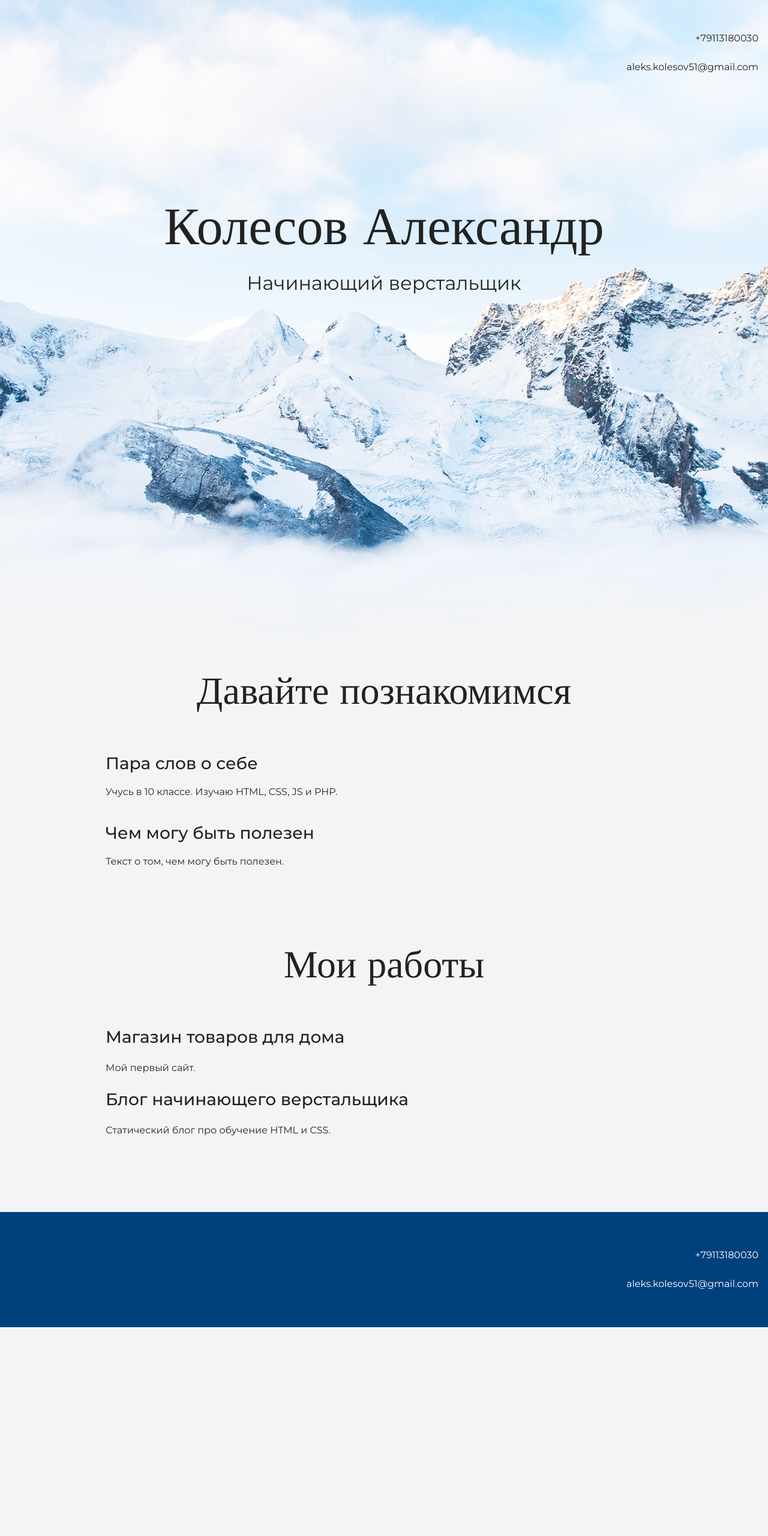
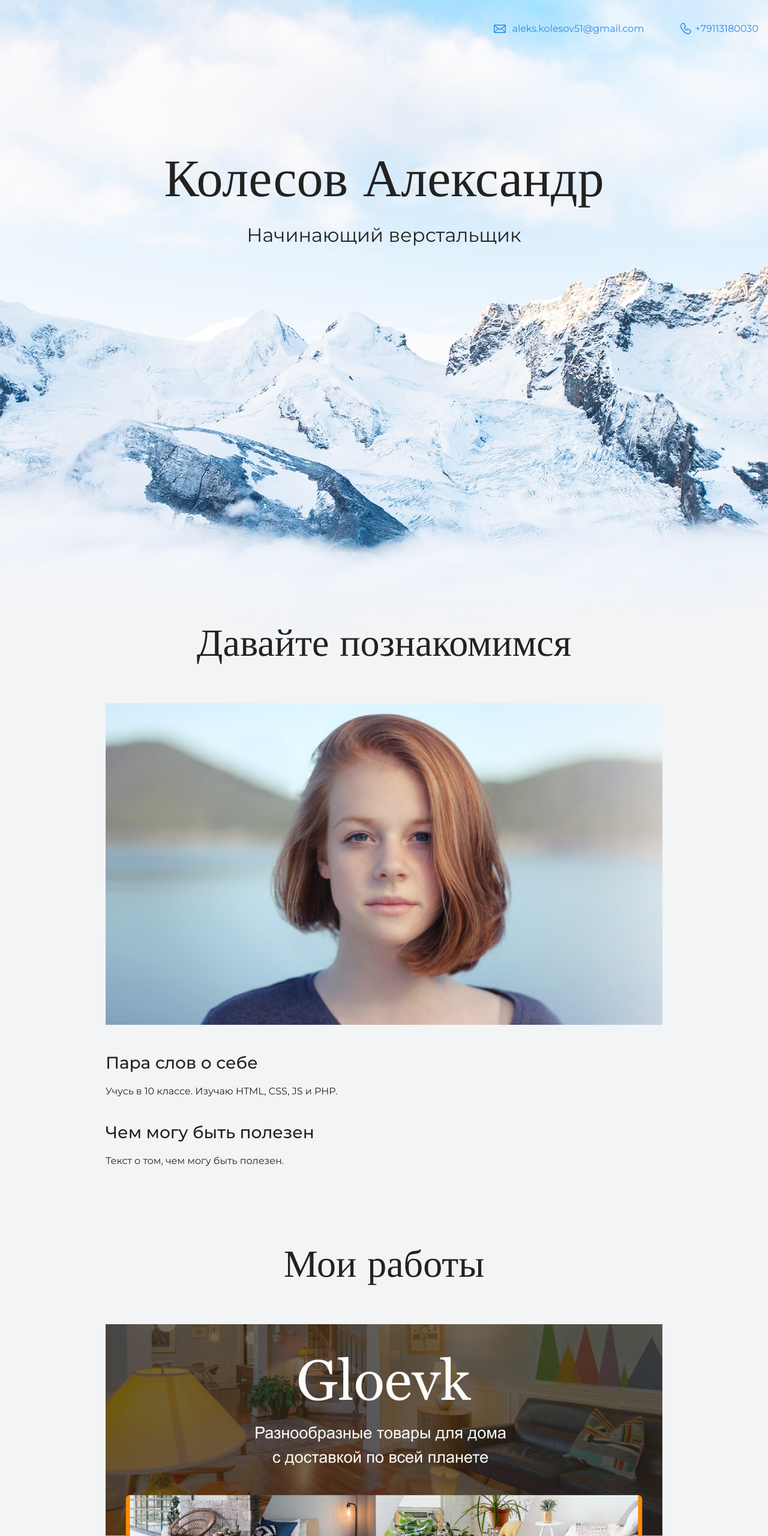
Before and after one commit to kolesov-alexandr/my-site, a plain HTML site: page index.html in a window 1280 px wide. Shown: the top 2560 px of the page at 60% size. Before the commit the page ends 2212 px from the top, so only its background shows below. Drawn offline with nearby package versions, Linux system fonts and the light colour scheme.

Commit message:
добавляет картинки на сайт

```diff
--- a/index.html
+++ b/index.html
@@ -9,8 +9,8 @@
   <body>
     <header class="page-header">
       <div class="container">
-        <p>+79113180030</p>
-        <p>aleks.kolesov51@gmail.com</p>
+        <a class="header-email" href="mailto:aleks.kolesov51@gmail.com">aleks.kolesov51@gmail.com</a>
+        <a class="header-phone" href="tel:+79113180030">+79113180030</a>
       </div>
     </header>
 
@@ -24,6 +24,9 @@
     <section class="intro">
       <div class="container">
         <h2 class="subheading">Давайте познакомимся</h2>
+        <figure class="user-image">
+          <img src="files/user.jpg" width="928" height="536" alt="Моя фотография">
+        </figure>
         <h3>Пара слов о себе</h3>
         <p>Учусь в 10 классе. Изучаю HTML, CSS, JS и PHP.</p>
         <h3>Чем могу быть полезен</h3>
@@ -34,8 +37,12 @@
     <section class="portfolio">
       <div class="container">
         <h2 class="subheading">Мои работы</h2>
+        <figure class="project-image">
+          <img src="files/project.jpg" width="928" height="536" alt="Сайт магазина товаров для дома">
+        </figure>
         <h3>Магазин товаров для дома</h3>
         <p>Мой первый сайт.</p>
+        <a class="button" href="source/project/index.html">Открыть страницу</a>
         <h3>Блог начинающего верстальщика</h3>
         <p>Статический блог про обучение HTML и CSS.</p>
       </div>
@@ -43,8 +50,8 @@
 
     <footer class="page-footer">
       <div class="container">
-        <p>+79113180030</p>
-        <p>aleks.kolesov51@gmail.com</p>
+        <a class="footer-email" href="mailto:aleks.kolesov51@gmail.com">aleks.kolesov51@gmail.com</a>
+        <a class="footer-phone" href="tel:+79113180030">+79113180030</a>
       </div>
     </footer>
   </body>
```
